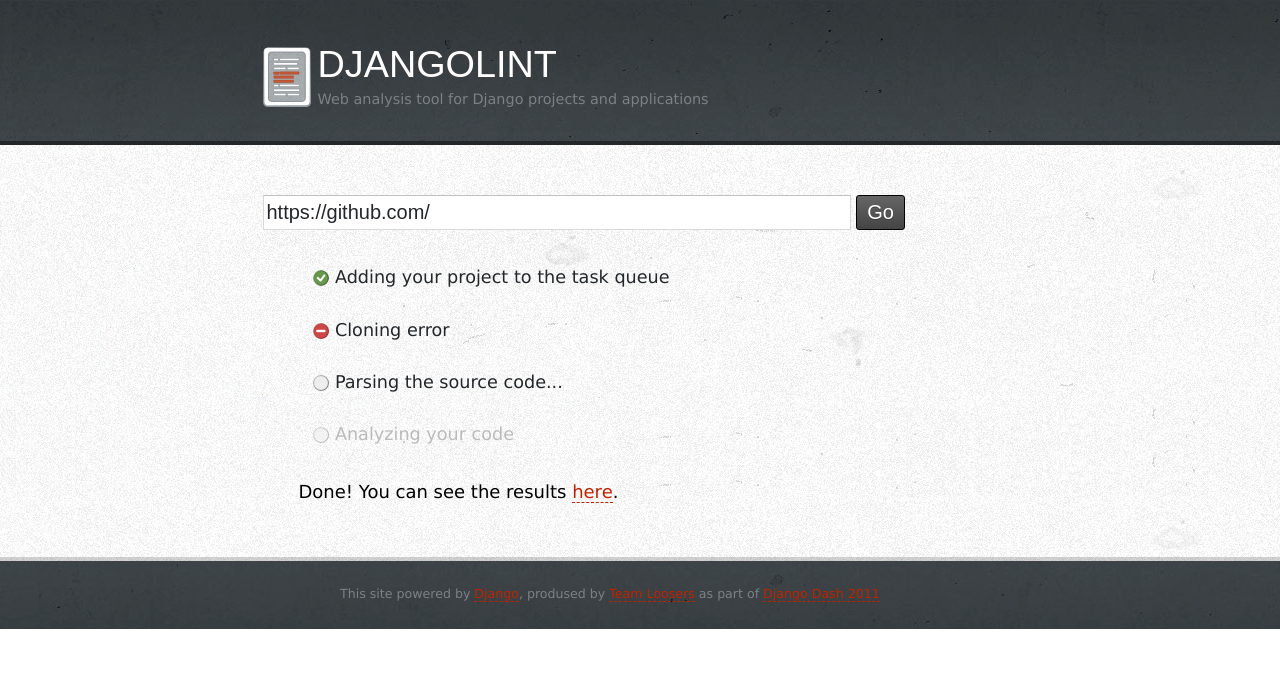
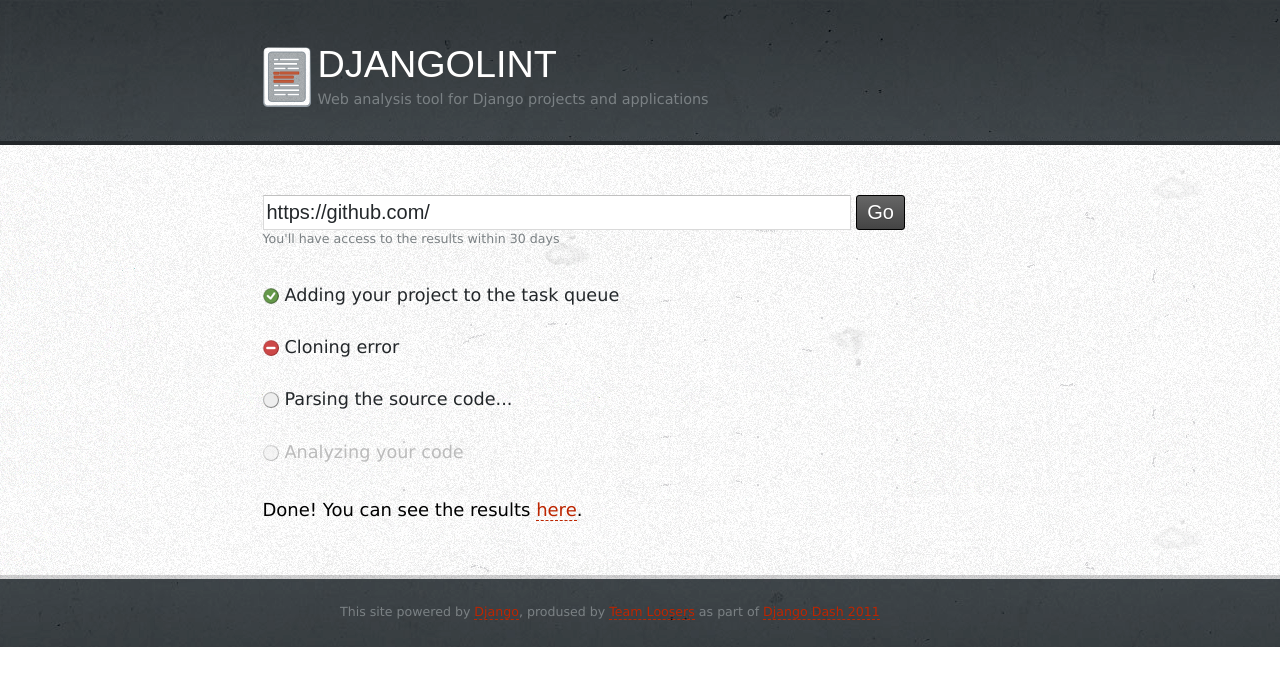
Before and after one commit to yumike/djangolint, a Django app: page / in a window 1280 px wide. Shown: the top 686 px of the page. Run offline with Django 3.2, Linux system fonts and the light colour scheme; parts of the project's set-up code (start-up, migrations or seed data) failed here and were passed over; some web fonts are replaced.

Commit message:
Add text-info for form.

```diff
--- a/project/sass/partials/_form.sass
+++ b/project/sass/partials/_form.sass
@@ -29,7 +29,7 @@ $default-text-shadow-blur: 0
   text-decoration: none
 
 .dialogue .report
-  margin: 1em 0 0 2em
+  margin: 1em 0 0 0
   font-size: 1.4em
 
   p
@@ -56,4 +56,4 @@ $default-text-shadow-blur: 0
     color: $dark-color
 
 .result
-  margin: 2em 0 0 2em
+  margin: 2em 0 0 0
--- a/project/static/css/screen.css
+++ b/project/static/css/screen.css
@@ -192,7 +192,7 @@ p {
 
 /* line 31, ../../sass/partials/_form.sass */
 .dialogue .report {
-  margin: 1em 0 0 2em;
+  margin: 1em 0 0 0;
   font-size: 1.4em;
 }
 /* line 35, ../../sass/partials/_form.sass */
@@ -215,13 +215,13 @@ p {
 }
 /* line 53, ../../sass/partials/_form.sass */
 .dialogue .report .error {
-  background-image: url('/static/images/action-error.png');
+  background-image: url('/static/images/action-error.png?1312013270');
   color: #23272a;
 }
 
 /* line 58, ../../sass/partials/_form.sass */
 .result {
-  margin: 2em 0 0 2em;
+  margin: 2em 0 0 0;
 }
 
 /* line 11, ../../sass/partials/_footer.sass */
--- a/project/templates/lint/form.html
+++ b/project/templates/lint/form.html
@@ -6,6 +6,7 @@
       <input type="text" class="url-field" value="https://github.com/" />
       <input type="submit" value="Go" class="button" />
     </form>
+    <p class="info-text">You'll have access to the results within 30 days</p>
     <div class="report">
       <p id="adding" class="done">Adding your project to the task queue</p>
       <p id="cloning" class="error">Cloning error</p>
@@ -13,5 +14,7 @@
       <p id="analyzing">Analyzing your code</p>
     </div>
   </div>
-  <div id="result" class="result">Done! You can see the results <a href="#">here</a>.</div>
+  <div id="result" class="result">
+    Done! You can see the results <a href="#">here</a>.
+  </div>
 {% endblock %}
```
